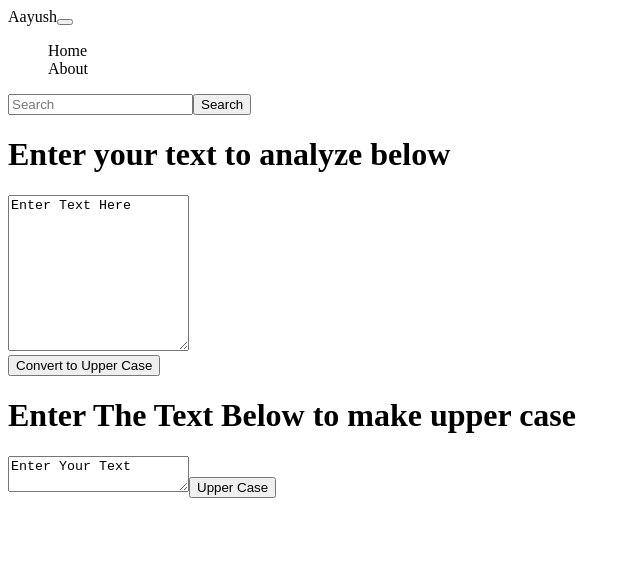
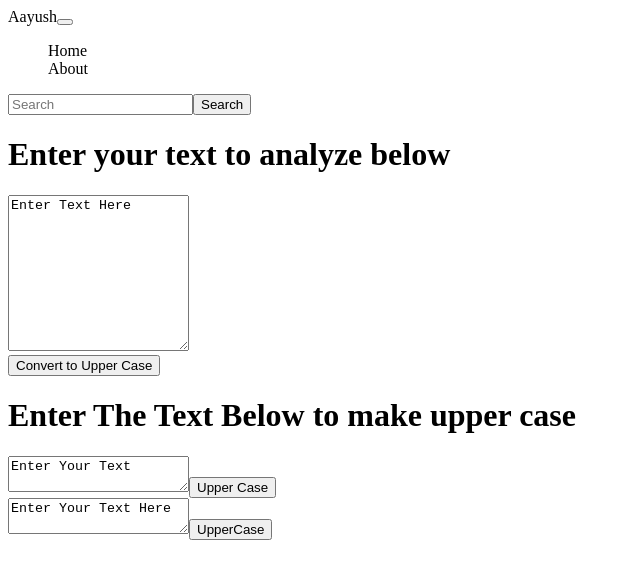
Before and after one commit to mr-prasai2004/Learning_React, a React (Create React App) app in the folder learning_react/: page / in a window 1280 px wide. Shown: the top 578 px of the page, without its empty margins (0-640 px from the left). Built offline with nearby package versions, Linux system fonts and the light colour scheme; the HTML template or start-up script is replaced by a standard one.

Commit message:
Again Doing State

```diff
--- a/learning_react/src/App.js
+++ b/learning_react/src/App.js
@@ -2,6 +2,7 @@ import "./App.css";
 import Navbar from "./components/Navbar";
 import TextForm from "./components/TextForm";
 import Textform2 from "./components/Textform2";
+import TextForm3 from "./components/TextForm3";
 function App() {
   return (
     <>
@@ -11,6 +12,7 @@ function App() {
 <TextForm heading="Enter your text to analyze below"/>
 </div>
 <Textform2 />
+<TextForm3 />
     </>
   );
 }
--- /dev/null
+++ b/learning_react/src/components/TextForm3.js
@@ -0,0 +1,19 @@
+import React, {useState} from 'react'
+
+export default function TextForm3() {
+    const[Text, setText]= useState('Enter Your Text Here')
+    const OnhandleChange =(event)=>{
+        setText(event.target.value)
+    }
+    const OnhandleClick =()=>{
+        let newText = Text.toUpperCase();
+        setText(newText);
+    }
+  return (
+    <div>
+        <textarea value={Text} onChange={OnhandleChange} row="9"/>
+        <button className="btn btn-primary" onClick={OnhandleClick}>UpperCase</button>
+
+    </div>
+  )
+}
```
